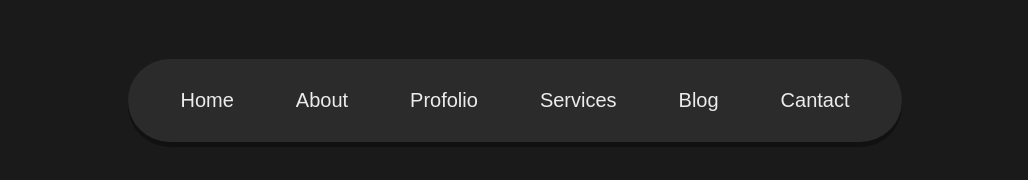
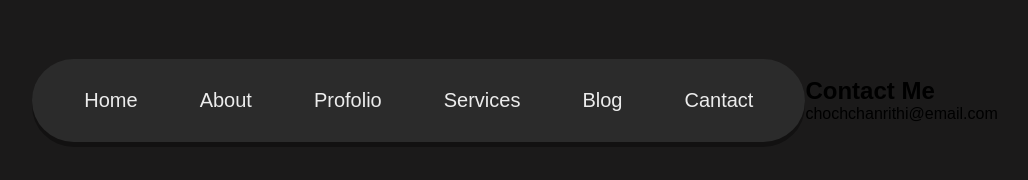
Before and after one commit to chochchanrithi/Navbar, a plain HTML site: page index.html in a window 1280 px wide. Shown: the whole page, without its empty margins (125-1153 px from the left). Drawn offline with Linux system fonts and the light colour scheme.

Commit message:
Add contact section

```diff
--- a/index.html
+++ b/index.html
@@ -17,5 +17,11 @@
             <li><a href="#">Cantact</a></li>
         </ul>
     </nav>
+    <main>
+        <section>
+            <h2>Contact Me</h2>
+            <p>chochchanrithi@email.com</p>
+        </section>
+    </main>
 </body>
 </html>
```
